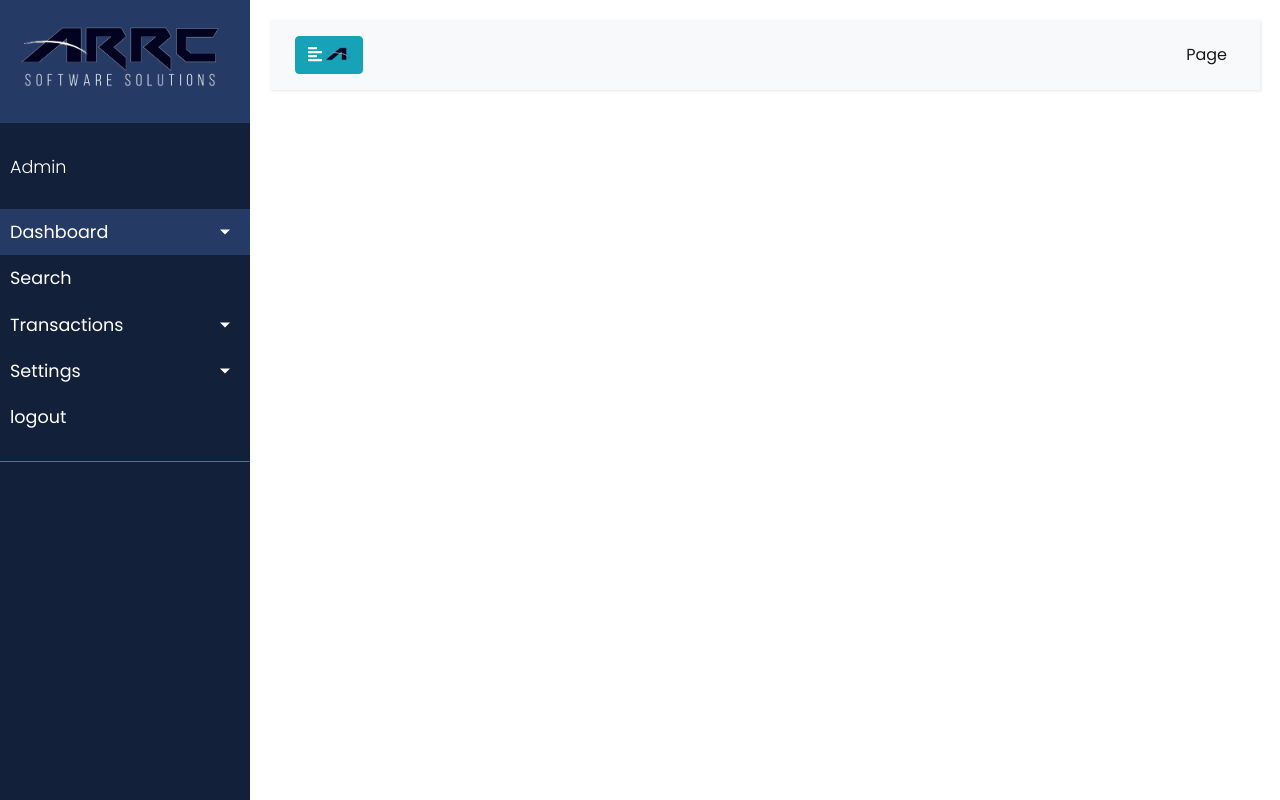
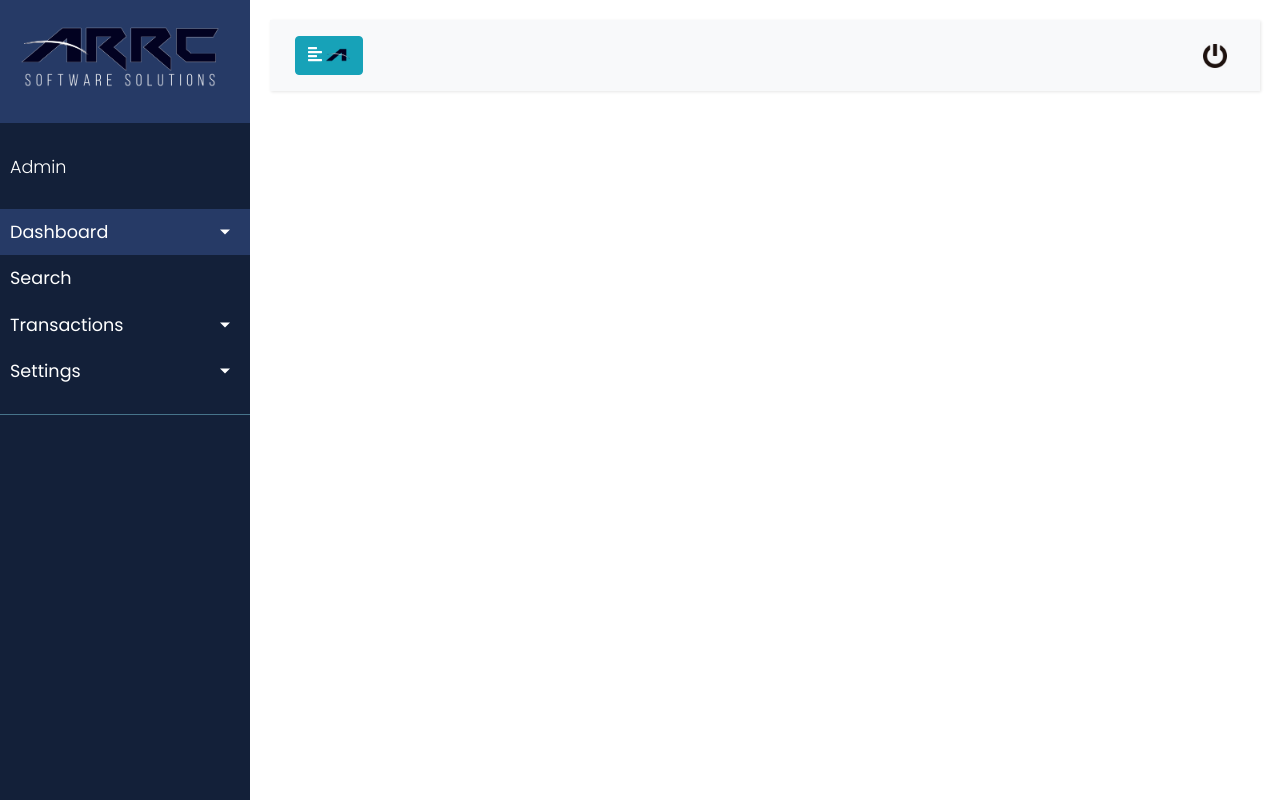
Before and after one commit to ARRC-Software-Solutions/ARRC-LOFS, a PHP site: page /admin_page.php in a window 1280 px wide. Run offline with PHP 8.4, Linux system fonts and the light colour scheme; the visitor is signed in with stand-in values (Sample User, id 1); some libraries are stand-ins or nearby versions.

Commit message:
logout confirmation

```diff
--- a/ARRCLogin/authenticate.php
+++ b/ARRCLogin/authenticate.php
@@ -36,7 +36,7 @@ if ($stmt = $con->prepare('SELECT id, password FROM accounts WHERE username = ?'
             $_SESSION['loggedin'] = TRUE;
             $_SESSION['name'] = $_POST['username'];
             $_SESSION['id'] = $id;
-            header('Location: \WEBprojects\ARCprojects\ARRC_LAFS\admin_page.php');
+            header('Location: \MyProjects\ARCprojects\ARRC_LAFS\admin_page.php');
         } else {
             echo 'Incorrect password!';
         }
--- a/ARRCLogin/profile.php
+++ b/ARRCLogin/profile.php
@@ -3,7 +3,7 @@
 session_start();
 // If the user is not logged in redirect to the login page...
 if (!isset($_SESSION['loggedin'])) {
-	header('Location: index.php');
+	header('Location: index.html');
 	exit();
 }
 $DATABASE_HOST = 'localhost';
--- a/ARRC_LAFS/admin_page.php
+++ b/ARRC_LAFS/admin_page.php
@@ -1,15 +1,12 @@
 <?php
-// We need to use sessions, so you should always start sessions using the below code.
+
 session_start();
-// If the user is not logged in redirect to the login page...
-if (!isset($_SESSION['loggedin'])) {
-	header('Location: \WEBprojects\ARCprojects\ARRCLogin\index.php');
-	exit();
+
+if(!isset($_SESSION['loggedin'])){
+    header('Location: \MyProjects\ARCprojects\ARRCLogin\index.php');
+    exit();
 }
 ?>
-
-
-
 <!DOCTYPE html>
 <html>
 
@@ -88,10 +85,7 @@ if (!isset($_SESSION['loggedin'])) {
                         </li>
                     </ul>
                 </li>
-                <li>
-                    <a href="\WEBprojects\ARCprojects\ARRCLogin\logout.php">logout</a>
 
-                </li>
 
                 <!-- <li>
                     <a href="#">Contact</a>
@@ -113,23 +107,15 @@ if (!isset($_SESSION['loggedin'])) {
                     <button class="btn btn-dark d-inline-block d-lg-none ml-auto" type="button" data-toggle="collapse" data-target="#navbarSupportedContent" aria-controls="navbarSupportedContent" aria-expanded="false" aria-label="Toggle navigation">
                         <i class="fas fa-align-justify"></i>
                     </button>
-
+                    <form method="post">
                     <div class="collapse navbar-collapse" id="navbarSupportedContent">
                         <ul class="nav navbar-nav ml-auto">
                             <li class="nav-item active">
-                                <a class="nav-link" href="#">Page</a>
+                                <a class="nav-link" href="\MyProjects\ARCprojects\ARRCLogin\logout.php" name=logout onclick="return confirm('Are you sure to logout?');"><img src="logoutbtn.png" alt="icon" width=24 height=24 style="margin-right:"></a>
                             </li>
-                            <!-- <li class="nav-item">
-                                <a class="nav-link" href="#">Page</a>
-                            </li>
-                            <li class="nav-item">
-                                <a class="nav-link" href="#">Page</a>
-                            </li>
-                            <li class="nav-item">
-                                <a class="nav-link" href="#">Page</a>
-                            </li> -->
                         </ul>
                     </div>
+                    </form>
                 </div>
             </nav>
 
@@ -145,6 +131,7 @@ if (!isset($_SESSION['loggedin'])) {
     <script src="https://stackpath.bootstrapcdn.com/bootstrap/4.1.0/js/bootstrap.min.js" integrity="sha384-uefMccjFJAIv6A+rW+L4AHf99KvxDjWSu1z9VI8SKNVmz4sk7buKt/6v9KI65qnm" crossorigin="anonymous"></script>
     <script src="js/sidebar.js"></script>
 
+
 </body>
 
 </html>
```
Also changed, not shown: ARRCLogin/logout.php (+0 -7 lines), ARRC_LAFS/logoutbtn.png (added).
